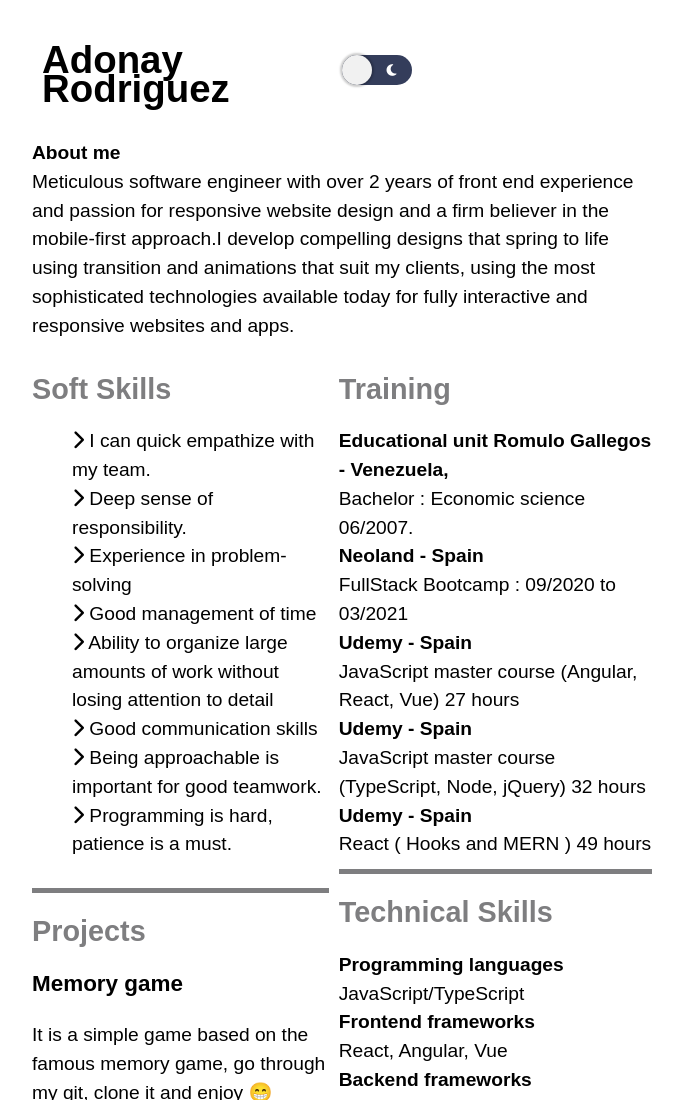
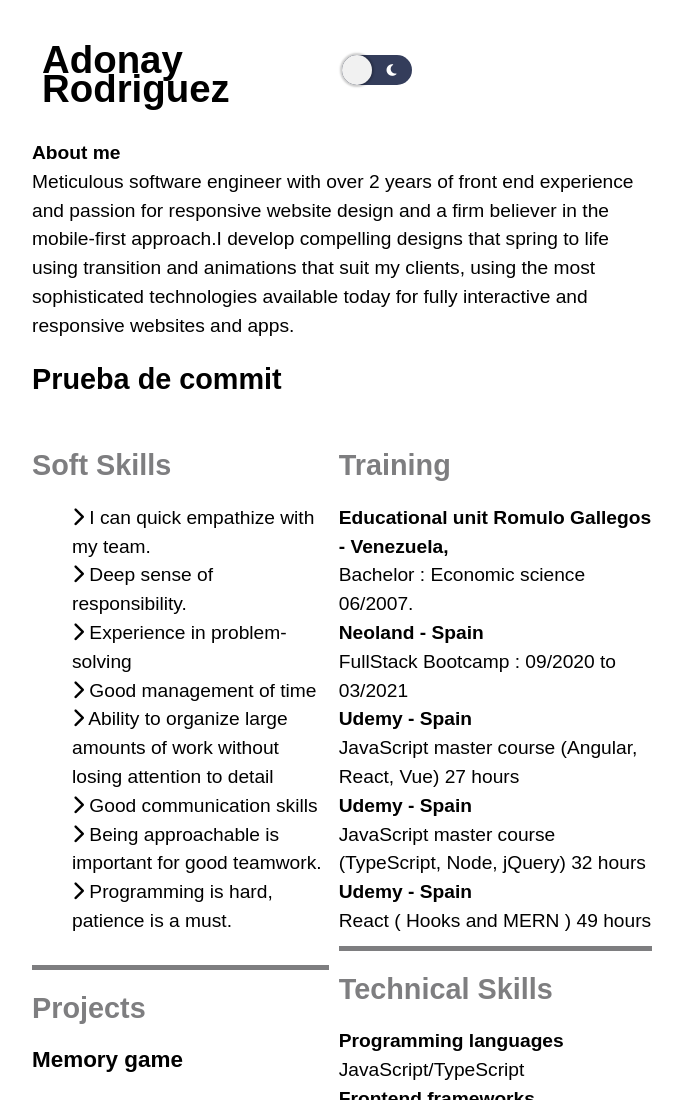
Before and after one commit to adonay1991/Curriculum, a plain HTML site: page index.html in a window 1280 px wide. Shown: the top 1100 px of the page, without its empty margins (298-980 px from the left). Drawn offline with nearby package versions, Linux system fonts and the light colour scheme; a web font is replaced by a local one.

Commit message:
cambio de prueba...

```diff
--- a/index.html
+++ b/index.html
@@ -39,6 +39,7 @@
         using transition and animations that suit my clients, using the most
         sophisticated technologies available today for fully interactive and
         responsive websites and apps.
+        <h2>Prueba de commit</h2>
       </div>
     </header>
     <article class="main">
```
